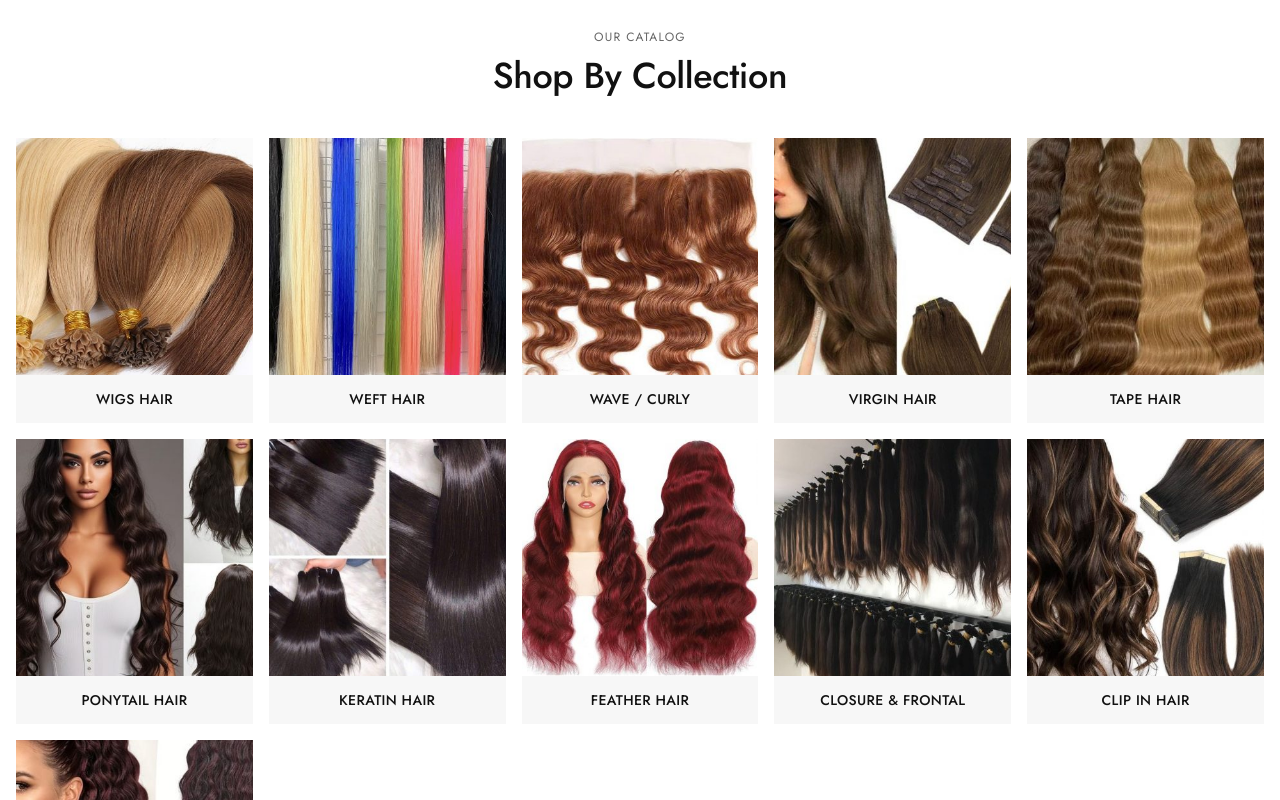
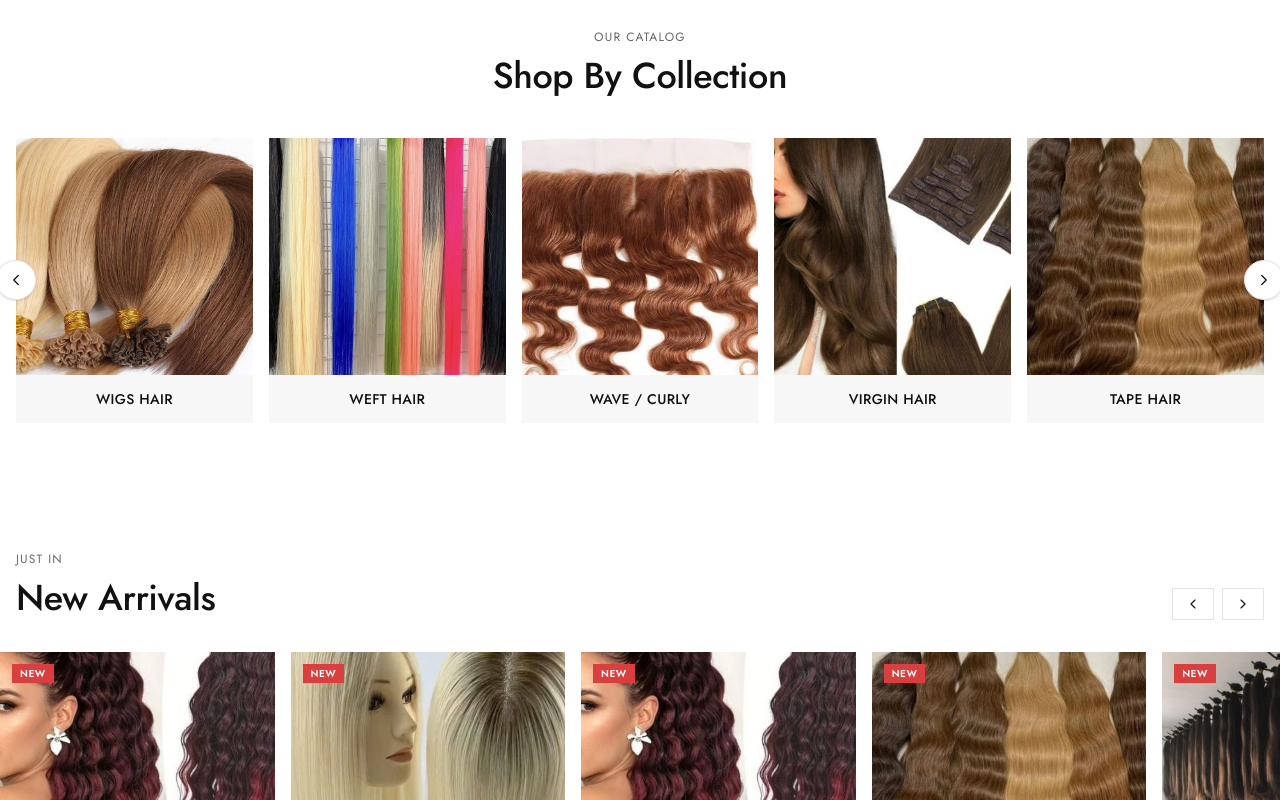
Before and after one commit to chickendata/annhien, a Next.js app: page /en in a window 1280 px wide. Shown: the part 660-1460 px from the top of the page. Built offline with nearby package versions, Linux system fonts and the light colour scheme.

Commit message:
Use swiper for collection section

```diff
--- a/src/components/organisms/CollectionGrid.tsx
+++ b/src/components/organisms/CollectionGrid.tsx
@@ -1,11 +1,22 @@
+"use client";
+
+import { useRef } from "react";
 import { useTranslations } from "next-intl";
+import { Swiper, SwiperSlide } from "swiper/react";
+import { Navigation } from "swiper/modules";
+import type { Swiper as SwiperClass } from "swiper/types";
 import { collections } from "@/data/collections";
 import CollectionTile from "@/components/molecules/CollectionTile";
 import Heading from "@/components/atoms/Heading";
 import Text from "@/components/atoms/Text";
+import Icon from "@/components/atoms/Icon";
+
+import "swiper/css";
+import "swiper/css/navigation";
 
 export default function CollectionGrid({ locale }: { locale: "vi" | "en" }) {
   const t = useTranslations("Home.Collections");
+  const swiperRef = useRef<SwiperClass | null>(null);
 
   return (
     <section className="mx-auto max-w-7xl px-4 py-16">
@@ -13,10 +24,43 @@ export default function CollectionGrid({ locale }: { locale: "vi" | "en" }) {
         <Text variant="eyebrow" className="mb-2">{t("eyebrow")}</Text>
         <Heading level={2}>{t("title")}</Heading>
       </div>
-      <div className="grid grid-cols-2 gap-4 sm:grid-cols-3 md:grid-cols-4 lg:grid-cols-5">
-        {collections.map((c) => (
-          <CollectionTile key={c.slug} collection={c} locale={locale} />
-        ))}
+      <div className="relative">
+        <Swiper
+          modules={[Navigation]}
+          spaceBetween={16}
+          slidesPerView={2}
+          breakpoints={{
+            640: { slidesPerView: 3 },
+            768: { slidesPerView: 4 },
+            1024: { slidesPerView: 5 },
+          }}
+          onSwiper={(s) => {
+            swiperRef.current = s;
+          }}
+        >
+          {collections.map((c) => (
+            <SwiperSlide key={c.slug}>
+              <CollectionTile collection={c} locale={locale} />
+            </SwiperSlide>
+          ))}
+        </Swiper>
+
+        <button
+          type="button"
+          onClick={() => swiperRef.current?.slidePrev()}
+          aria-label="Previous"
+          className="absolute -left-3 top-1/2 z-10 flex h-10 w-10 -translate-y-1/2 items-center justify-center rounded-full border border-[color:var(--border)] bg-white shadow-sm transition hover:border-[color:var(--brand)] hover:text-[color:var(--brand)] md:-left-5"
+        >
+          <Icon name="chevron-left" size={18} />
+        </button>
+        <button
+          type="button"
+          onClick={() => swiperRef.current?.slideNext()}
+          aria-label="Next"
+          className="absolute -right-3 top-1/2 z-10 flex h-10 w-10 -translate-y-1/2 items-center justify-center rounded-full border border-[color:var(--border)] bg-white shadow-sm transition hover:border-[color:var(--brand)] hover:text-[color:var(--brand)] md:-right-5"
+        >
+          <Icon name="chevron-right" size={18} />
+        </button>
       </div>
     </section>
   );
```
